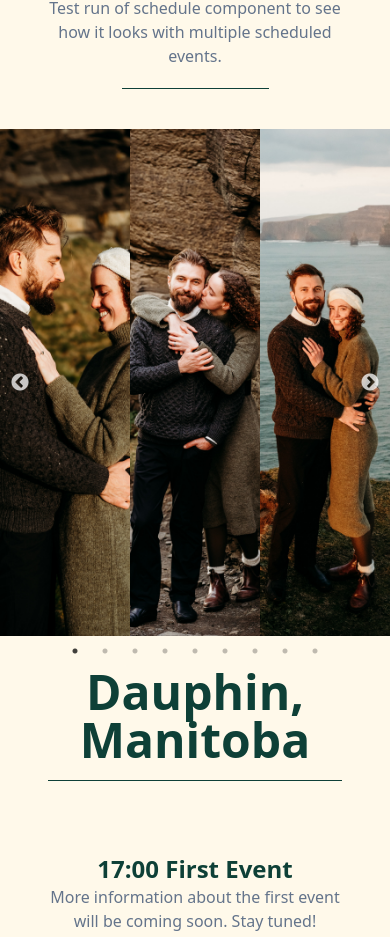
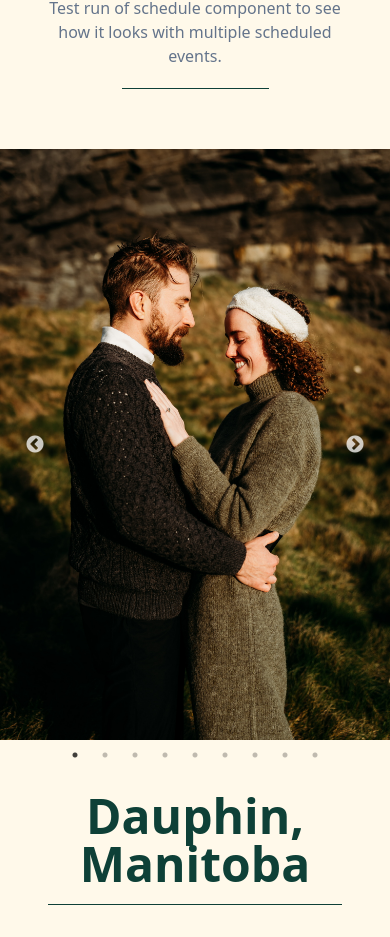
Before and after one commit to Widewanderer/WeddingWebsiteReact, a React (Vite) app: page / in a window 390 px wide. Shown: the part 1012-1949 px from the top of the page. Built offline with nearby package versions, Linux system fonts and the light colour scheme; no server answers; the database is empty.

Commit message:
add breakpoint for carousel display at 768px to reduce to 1 slide displayed. adjust carousel arrows to be 25px in from sides.

```diff
--- a/src/components/Carousel.jsx
+++ b/src/components/Carousel.jsx
@@ -12,7 +12,7 @@ const CustomPrevArrow = (props) => {
       className={`${className} bg-emerald text-white p-2 rounded-full`}
       style={{
         fontSize: "24px",      // Arrow size
-        left: "10px",          // Position adjustment
+        left: "25px",          // Position adjustment
         zIndex: 1,
       }}
       onClick={onClick}
@@ -28,7 +28,7 @@ const CustomNextArrow = (props) => {
     <button
       className={`${className} p-2 rounded-full`}
       style={{
-        right: "10px",         // Position adjustment
+        right: "25px",         // Position adjustment
         zIndex: 1,
       }}
       onClick={onClick}
@@ -42,7 +42,7 @@ const CustomNextArrow = (props) => {
 
 // Individual Slide Component
 const Slide = ({ imagePath, children }) => (
-  <div className="bg-green-500 h-[60vh] flex items-center justify-center">
+  <div className="bg-green-500 h-[70vh] flex items-center justify-center">
     <img src={imagePath}
     alt={children}
     className="object-cover h-full w-full"
@@ -61,10 +61,18 @@ export default function SimpleSlider() {
     arrows: true,
     prevArrow: <CustomPrevArrow />,
     nextArrow: <CustomNextArrow />,
+    responsive: [
+        {
+            breakpoint: 768,
+            settings: {
+                slidesToShow: 1,
+            },
+        },
+    ],
   };
 
   return (
-    <div className="w-9/10 mx-auto">
+    <div className="w-9/10 mx-auto my-5">
       <Slider {...settings}>
         <Slide imagePath="galleryPics/Gallery1.JPG"></Slide>
         <Slide imagePath="galleryPics/Gallery2.JPG"></Slide>
```
